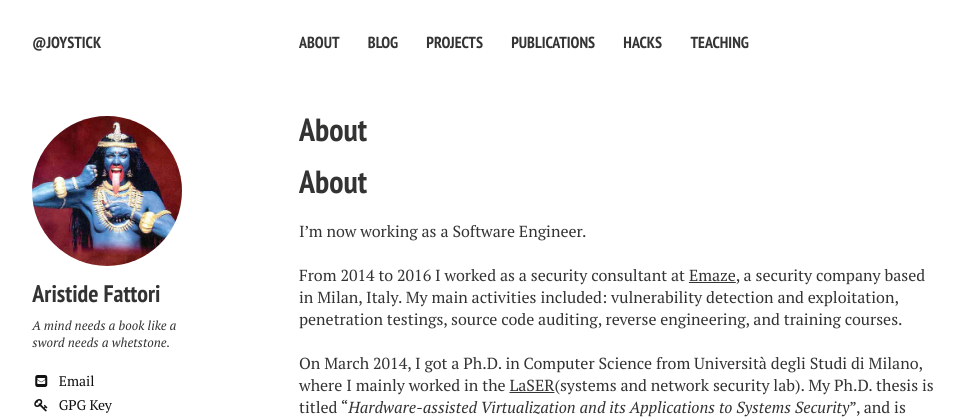
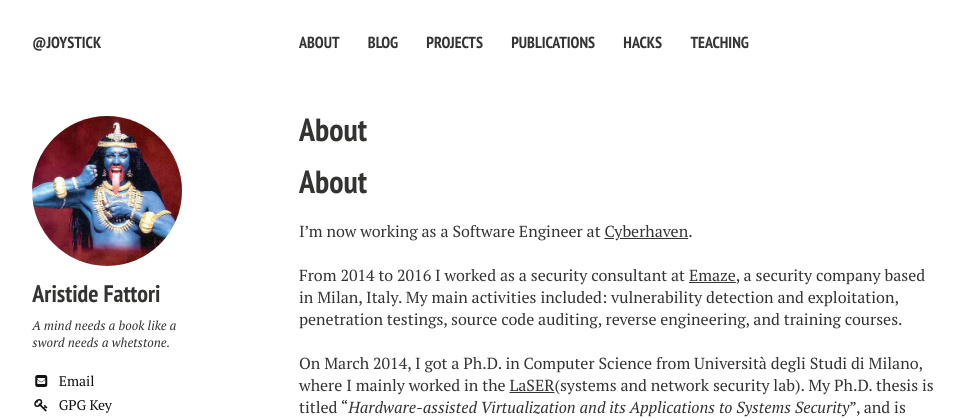
Before and after one commit to joystick2020/joystick2020.github.io, a Jekyll site: the page built from index.md, in a window 1280 px wide. Shown: the top 419 px of the page, without its empty margins (21-989 px from the left). Built offline with Jekyll 4.4.1, drawn with Linux system fonts in a browser that asks for light colours; nearby versions of some CDN libraries; our own code applies the rules of GitHub Pages for plain Markdown files.

Commit message:
Fixed current position

```diff
--- a/index.md
+++ b/index.md
@@ -9,7 +9,7 @@ share: false
 
 # About
 
-I'm now working as a Software Engineer.<br><br>
+I'm now working as a Software Engineer at [Cyberhaven](http://cyberhaven.io).<br><br>
 
 From 2014 to 2016 I worked as a security consultant at
 [Emaze](http://blog.emaze.net/), a security company based in Milan, Italy. My
```
